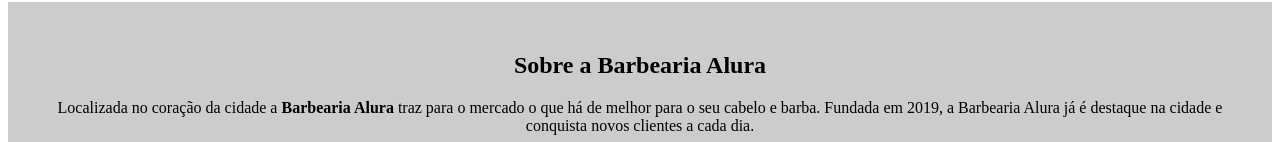
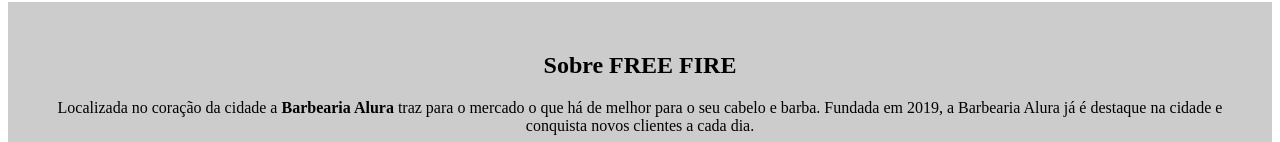
Before and after one commit to GabrielBriki/PROJETO3TRIMESTRE, a plain HTML site: page index.html in a window 1280 px wide. Shown: the part 556-698 px from the top of the page. Drawn offline with Linux system fonts and the light colour scheme.

```diff
--- a/index.html
+++ b/index.html
@@ -12,7 +12,7 @@
 		</header>
 		<img id="banner" src="banner.jpg">
 		<div class="principal">
-			<h2 class="titulo-centralizado">Sobre a Barbearia Alura</h2>
+			<h2 class="titulo-centralizado">Sobre FREE FIRE</h2>
 
 			<p>Localizada no coração da cidade a <strong>Barbearia Alura</strong> traz para o mercado o que há de melhor para o seu cabelo e barba. Fundada em 2019, a Barbearia Alura já é destaque na cidade e conquista novos clientes a cada dia.</p>
 
```
